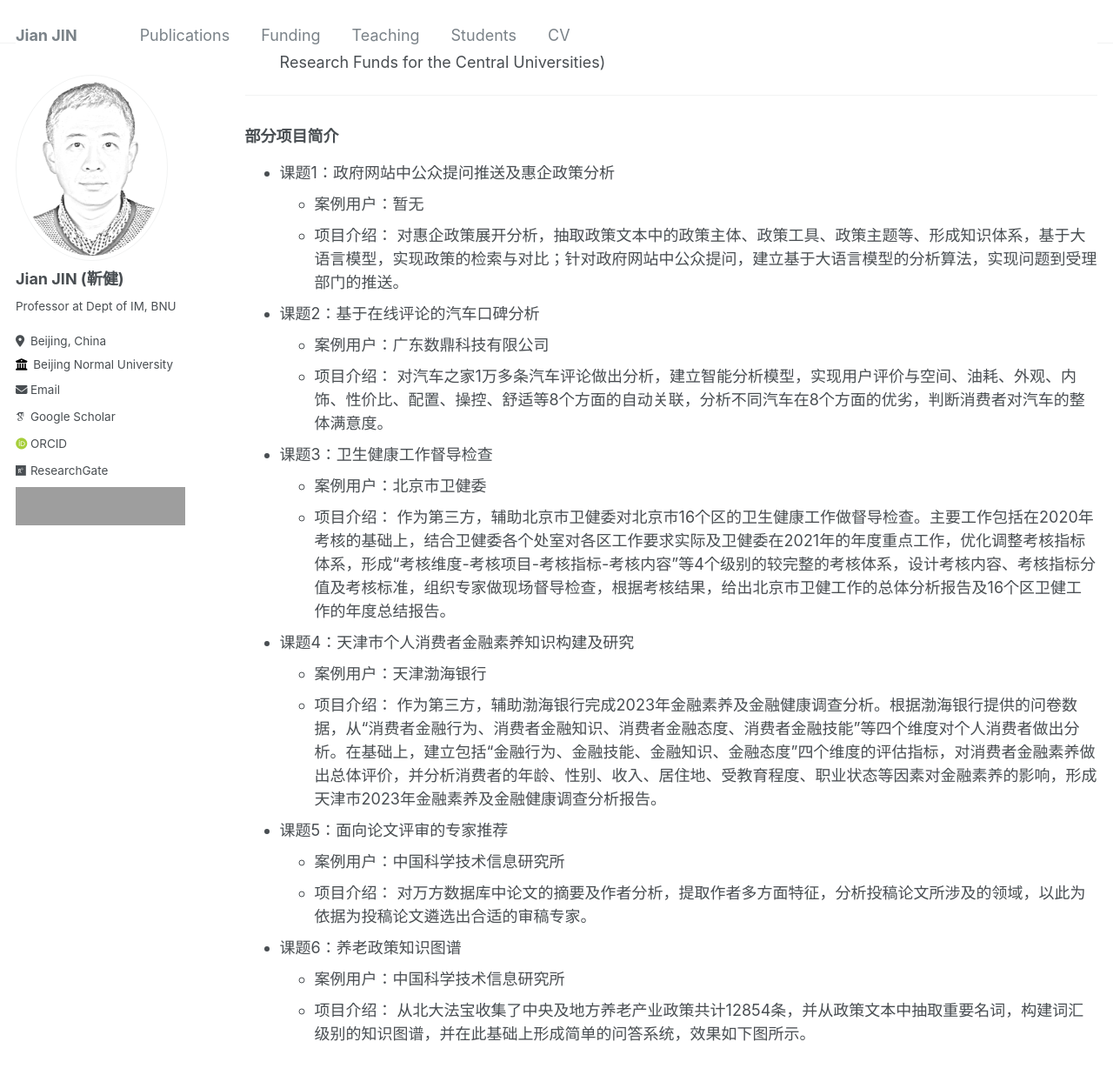
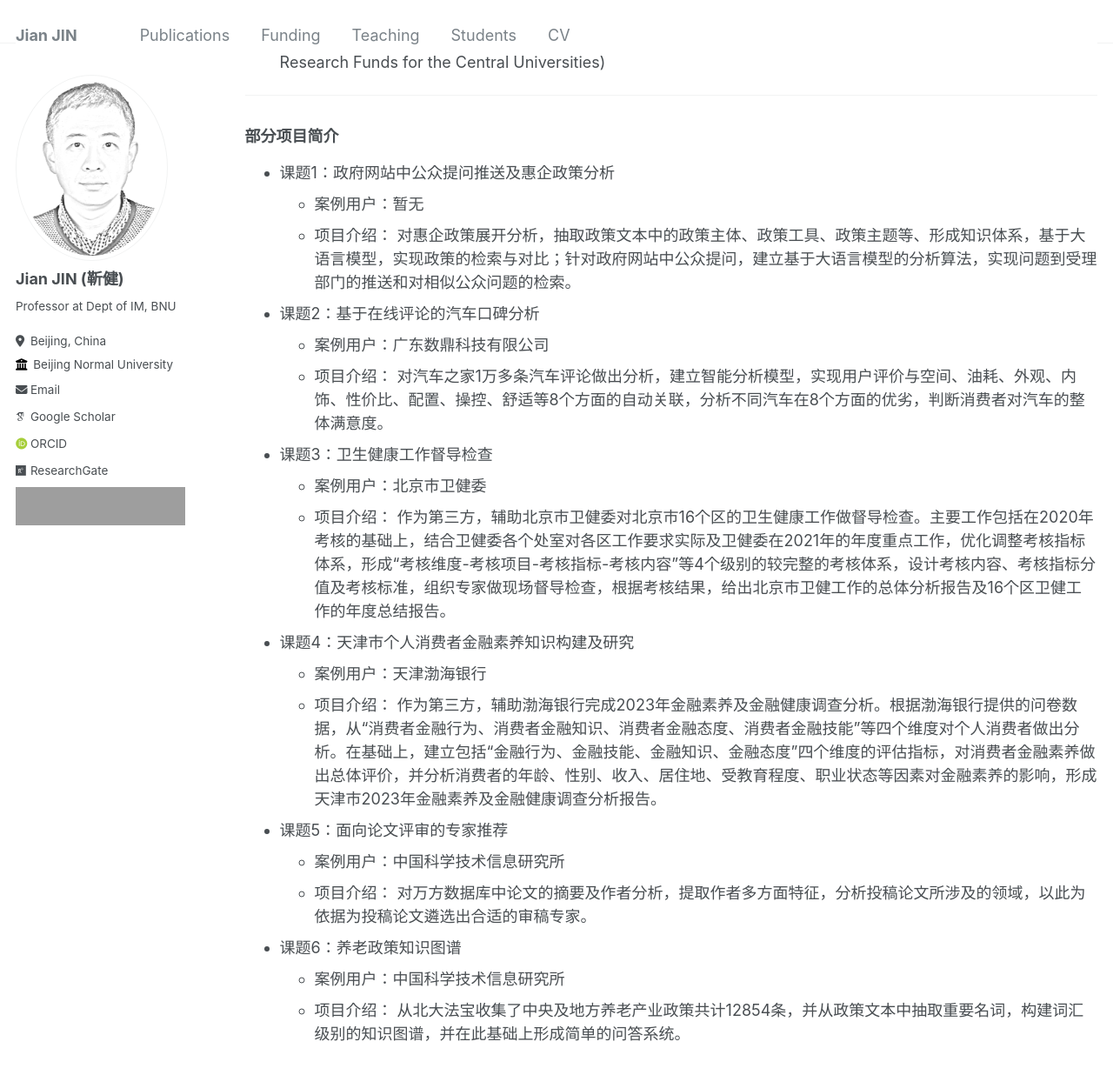
Before and after one commit to xjtujay/xjtujay.github.io, a Jekyll site: the page built from _funding/funding.md, in a window 1280 px wide and 1400 px high, scrolled down 727 px. Shown: the top 1236 px of the window at 87% size. Built offline with Jekyll 4.4.1, drawn with Linux system fonts in a browser that asks for light colours; some web fonts are replaced; grey boxes are pictures that could not be loaded.

Commit message:
Update funding.md

```diff
--- a/_funding/funding.md
+++ b/_funding/funding.md
@@ -30,7 +30,7 @@ author_profile: true
 * 课题1：政府网站中公众提问推送及惠企政策分析
 	* 案例用户：暂无
 	* 项目介绍：
-对惠企政策展开分析，抽取政策文本中的政策主体、政策工具、政策主题等、形成知识体系，基于大语言模型，实现政策的检索与对比；针对政府网站中公众提问，建立基于大语言模型的分析算法，实现问题到受理部门的推送。
+对惠企政策展开分析，抽取政策文本中的政策主体、政策工具、政策主题等、形成知识体系，基于大语言模型，实现政策的检索与对比；针对政府网站中公众提问，建立基于大语言模型的分析算法，实现问题到受理部门的推送和对相似公众问题的检索。
 
 
 * 课题2：基于在线评论的汽车口碑分析
@@ -60,4 +60,4 @@ author_profile: true
 * 课题6：养老政策知识图谱
 	* 案例用户：中国科学技术信息研究所
 	* 项目介绍：
-从北大法宝收集了中央及地方养老产业政策共计12854条，并从政策文本中抽取重要名词，构建词汇级别的知识图谱，并在此基础上形成简单的问答系统，效果如下图所示。
+从北大法宝收集了中央及地方养老产业政策共计12854条，并从政策文本中抽取重要名词，构建词汇级别的知识图谱，并在此基础上形成简单的问答系统。
```
